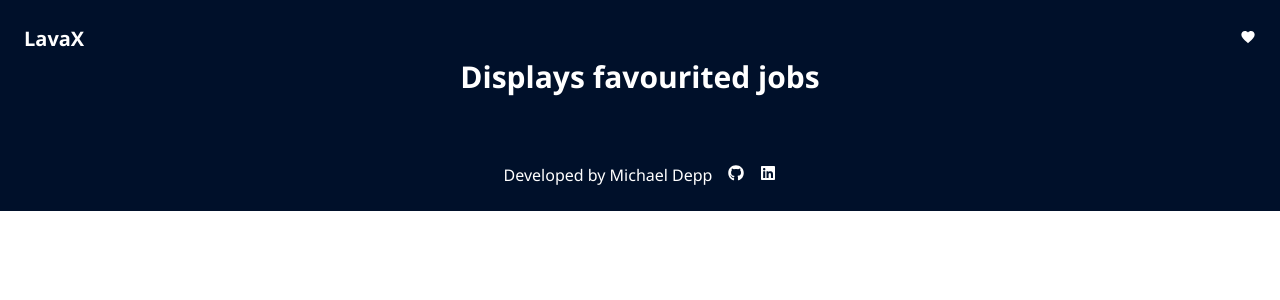
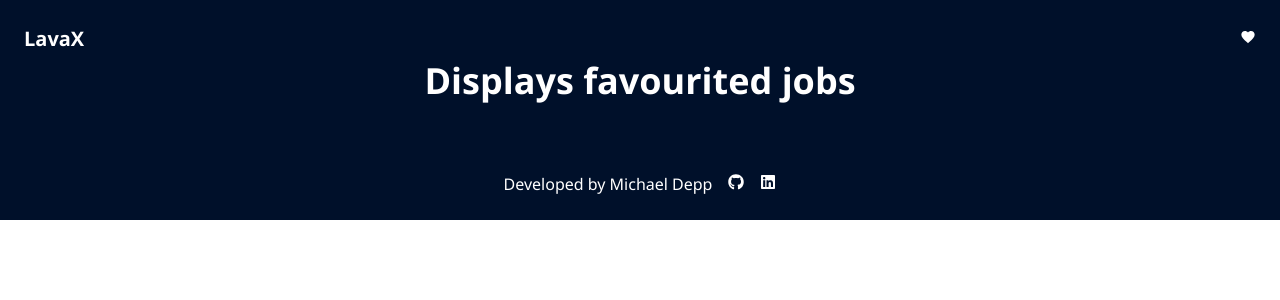
Before and after one commit to MichaelDepp/LavaX, a Next.js app: page /Fav in a window 1280 px wide. Shown: the top 300 px of the page. Built offline with nearby package versions, Linux system fonts and the light colour scheme.

Commit message:
fav page fix

```diff
--- a/components/Navbar.js
+++ b/components/Navbar.js
@@ -12,9 +12,9 @@ function Navbar() {
             <div className="lg:w-auto">
                 <div>
                     <button className="text-primary">
-                        <a href="/fav">
+                        <Link href="/fav">
                             <MdFavorite></MdFavorite>
-                        </a>
+                        </Link>
                     </button>
                 </div>
             </div>
--- a/pages/Fav.js
+++ b/pages/Fav.js
@@ -6,7 +6,7 @@ function Fav() {
         <div className="init bg-dark-200">
             <div className="container p-6 bg-dark-200">
                 <Navbar></Navbar>
-                <p className="text-primary font-black text-3xl text-center">Displays favourited jobs</p>
+                <p className="text-primary font-black text-4xl text-center">Displays favourited jobs</p>
                 <Namecard></Namecard>
             </div>
         </div>
```
